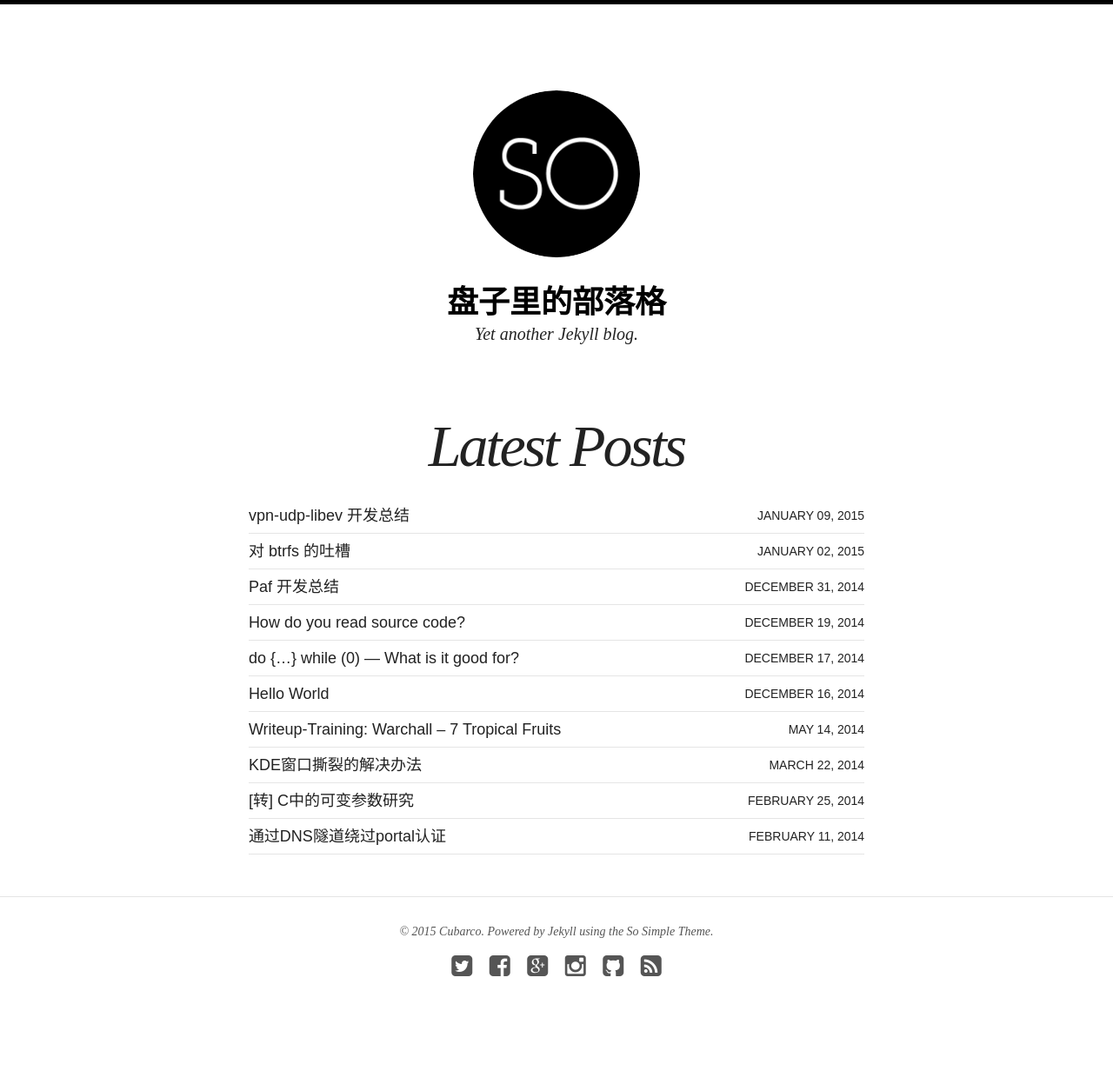
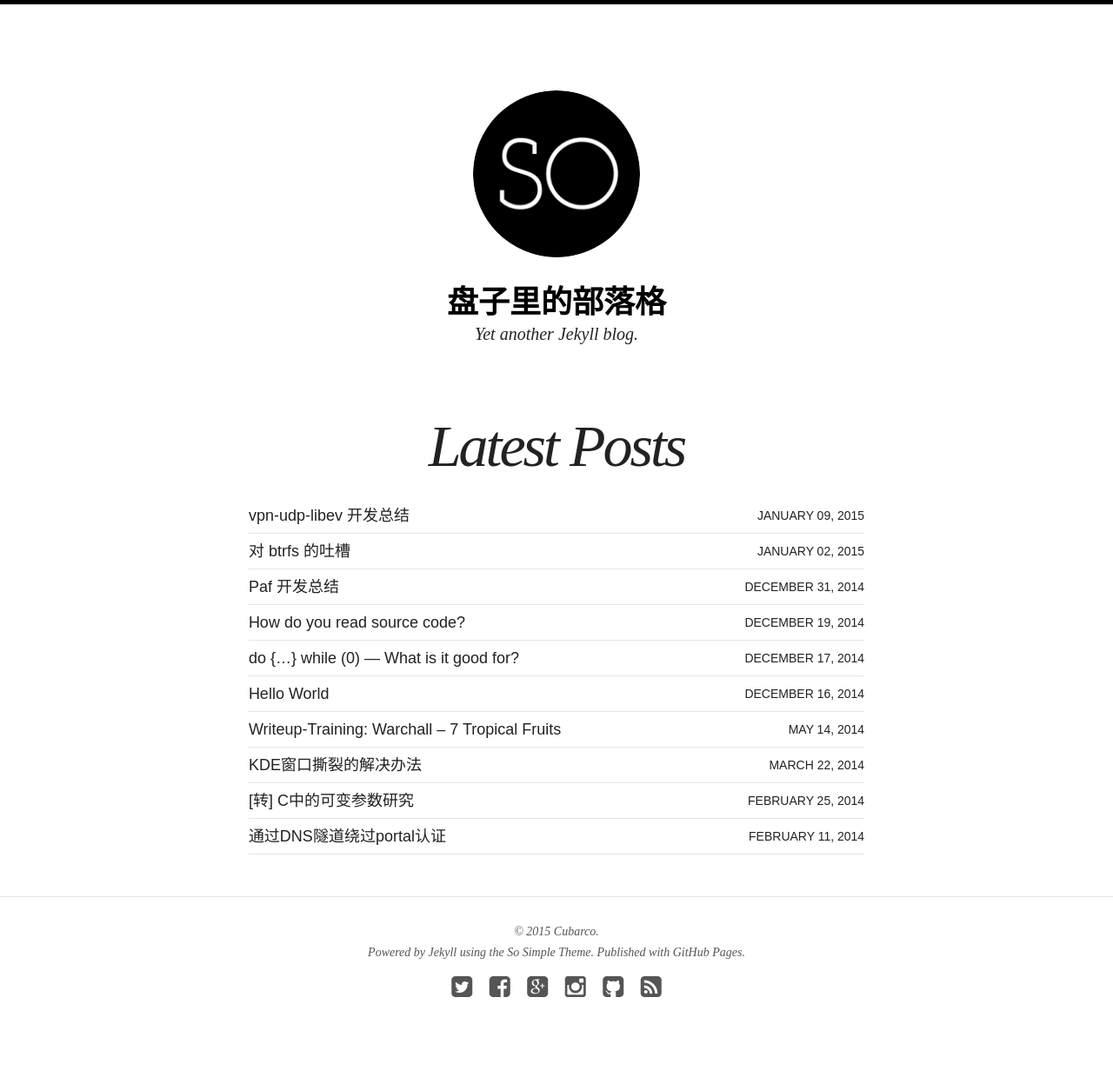
Before and after one commit to cubarco/cubarco.github.io-archived, a Jekyll site: the page built from index.html, in a window 1280 px wide. Shown: the whole page at 87% size. Built offline with Jekyll 4.4.1, drawn with Linux system fonts in a browser that asks for light colours; nearby versions of some CDN libraries; before the commit the page ends 1223 px from its top, so only the background shows below that.

Commit message:
modified footer.html

```diff
--- a/_includes/footer.html
+++ b/_includes/footer.html
@@ -1,6 +1,6 @@
 {% if site.owner.google.ad-client and site.owner.google.ad-slot %}{% include ad-footer.html %}{% endif %}
 
-<span>&copy; {{ site.time | date: '%Y' }} {{ site.owner.name }}. Powered by <a href="http://jekyllrb.com" rel="nofollow">Jekyll</a> using the <a href="http://mademistakes.com/so-simple/" rel="nofollow">So Simple Theme</a>.</span>
+<span>&copy; {{ site.time | date: '%Y' }} {{ site.owner.name }}. <br />Powered by <a href="http://jekyllrb.com" rel="nofollow">Jekyll</a> using the <a href="http://mademistakes.com/so-simple/" rel="nofollow">So Simple Theme</a>. Published with <a href="http://pages.github.com">GitHub Pages</a>.</span>
 <div class="social-icons">
 	{% if site.owner.twitter %}<a href="http://twitter.com/{{ site.owner.twitter }}" title="{{ site.owner.name}} on Twitter" target="_blank"><i class="fa fa-twitter-square fa-2x"></i></a>{% endif %}
 	{% if site.owner.facebook %}<a href="http://facebook.com/{{ site.owner.facebook }}" title="{{ site.owner.name}} on Facebook" target="_blank"><i class="fa fa-facebook-square fa-2x"></i></a>{% endif %}
```
